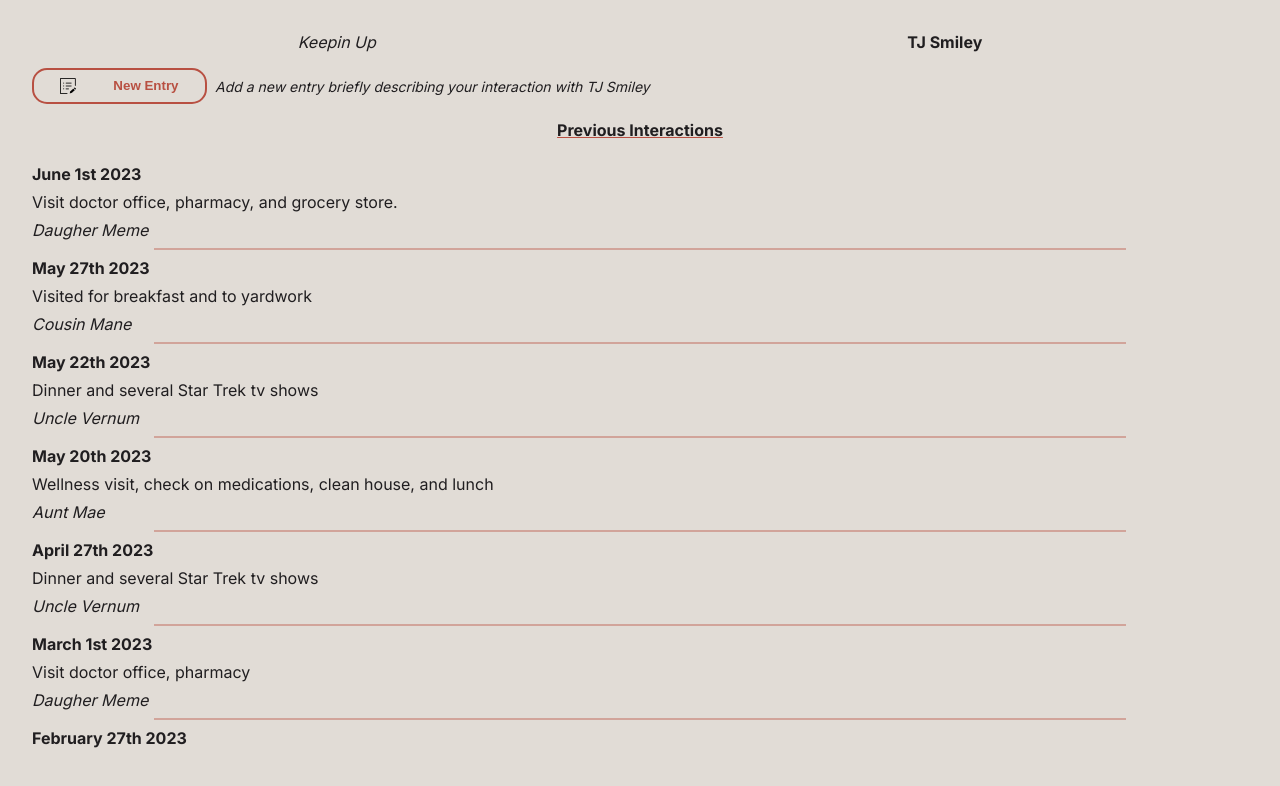
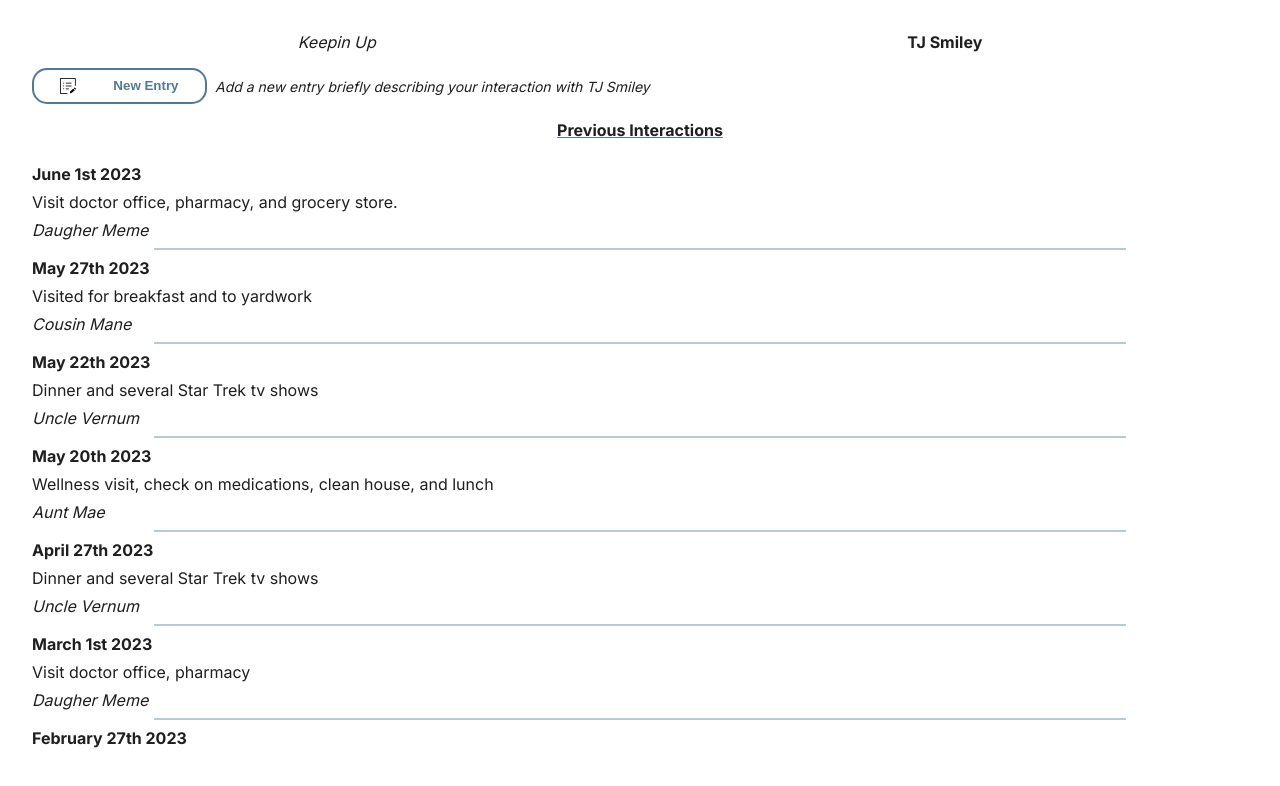
Before and after one commit to jcsmileyjr/elder, a Next.js app: page / in a window 1280 px wide. Shown: the top 786 px of the page. Built offline with nearby package versions, Linux system fonts and the light colour scheme.

Commit message:
Refactor colors to blue

```diff
--- a/src/app/createEntry/createEntry.module.css
+++ b/src/app/createEntry/createEntry.module.css
@@ -4,7 +4,7 @@
     flex-direction: column;
     padding: 2rem 2rem 0 2rem;
     min-height: 100vh;
-    background-color: #e1dcd6;
+    background-color: white;
     color: #201E20;
   }
 
@@ -41,7 +41,7 @@
     font-weight: bold;
     margin-bottom: 1rem;
     text-decoration: underline;
-    text-decoration-color: #B85042;
+    text-decoration-color: #527992;
   }
 
   .section {
@@ -97,17 +97,17 @@
     justify-content: space-around;
     font-weight: bold;
     background-color: transparent;
-    border: 2px solid #B85042;
+    border: 2px solid #527992;
     border-radius: 15px;
     cursor: pointer;
     transition: all 300ms cubic-bezier(.23, 1. 0.32,1);
     -webkit-user-select: none;
     touch-action: manipulation;
-    color: #B85042;
+    color: #527992;
   }
 
   .buttonLink {
-    color: #B85042;
+    color: #527992;
     text-decoration: none;
   }
 
--- a/src/app/page.module.css
+++ b/src/app/page.module.css
@@ -3,7 +3,7 @@
   flex-direction: column;
   padding: 2rem 2rem 0 2rem;
   min-height: 100vh;
-  background-color: #e1dcd6;
+  background-color: white;
   color: #201E20;
 }
 /*
@@ -13,6 +13,9 @@
 * #DDC3A5 Brown black
 * #201E20 light Beige
 * #B85042 Scarlet red
+
+* #6697B6
+* #527992
 */
 /* Header Styles */
 .header {
@@ -49,8 +52,8 @@
   justify-content: space-around;
   font-weight: bold;
   background-color: transparent;
-  border: 2px solid #B85042;
-  color: #B85042;
+  border: 2px solid #527992;
+  color: #527992;
   border-radius: 15px;
   cursor: pointer;
   transition: all 300ms cubic-bezier(.23, 1. 0.32,1);
@@ -93,7 +96,7 @@
   text-decoration: underline;
   margin-bottom: 1rem;
   text-align: center;
-  text-decoration-color: #B85042;
+  text-decoration-color: #527992;
 }
 
 .content {
@@ -110,7 +113,7 @@
 
 /*Works on Chrome, Edge, and Safari*/
 .content::-webkit-scrollbar-thumb {
-  background-color: #B85042;
+  background-color: #527992;
 }
 
 .interactionDate {
@@ -122,7 +125,7 @@
 }
 
 .interactions h1 {
-  border: 1px solid #B85042;
+  border: 1px solid #527992;
   width: 50%;
   margin: auto;
   opacity: .4;
```
